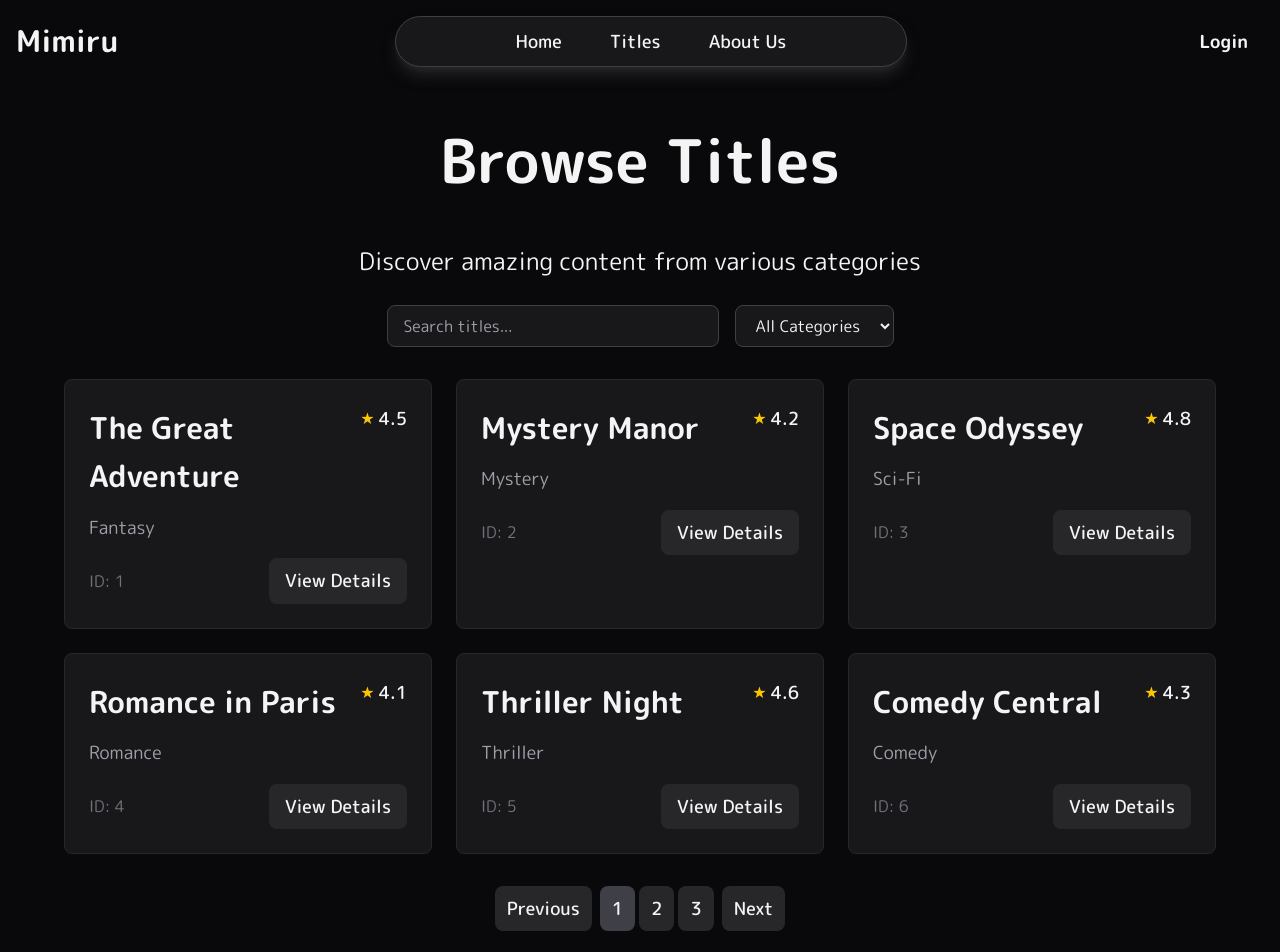
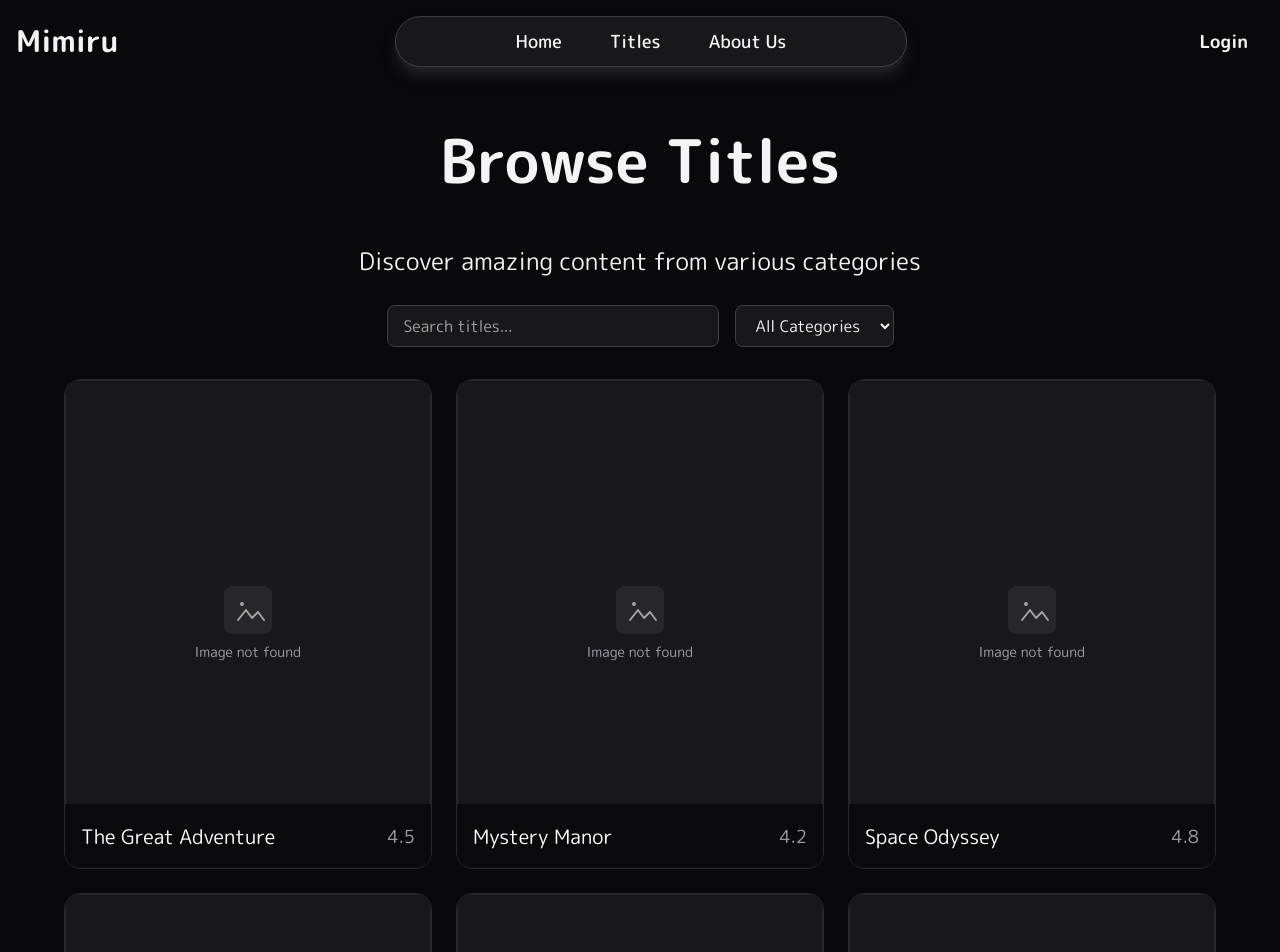
Before and after one commit to MimiruLabs/mimiru-frontend, a Next.js app: page /titles in a window 1280 px wide. Shown: the top 952 px of the page. Built offline with nearby package versions, Linux system fonts and the light colour scheme.

Commit message:
feat: add bg animation for HeroSection

```diff
--- a/app/layout.tsx
+++ b/app/layout.tsx
@@ -24,7 +24,7 @@ export default function RootLayout({
   return (
     <html lang="en">
       <body
-        className={`${mPlusRounded.variable} antialiased bg-zinc-950 text-zinc-100`}
+        className={`${mPlusRounded.variable} antialiased bg-zinc-950 text-zinc-100 overscroll-y-none scroll-smooth`}
       >
         <Suspense fallback={null}>
           <LoadingIndicator />
--- /dev/null
+++ b/components/ImageWithFallback/ImageWithFallback.tsx
@@ -0,0 +1,99 @@
+import React, { useState } from 'react'
+import NextImage, { ImageProps as NextImageProps } from 'next/image'
+import { motion, AnimatePresence } from 'framer-motion'
+
+type ImageWithFallbackProps = NextImageProps & {
+  alt: string
+  fallbackText?: string
+  className?: string
+}
+
+export const ImageWithFallback: React.FC<ImageWithFallbackProps> = ({
+  src,
+  alt,
+  fallbackText = 'Image not found',
+  className,
+  ...props
+}) => {
+  const [error, setError] = useState(false)
+  const [loading, setLoading] = useState(true)
+
+  return (
+    <div className={`relative ${className || ''}`}>
+      <AnimatePresence mode="wait">
+        {loading && !error && (
+          <motion.div
+            key="loading"
+            initial={{ opacity: 0 }}
+            animate={{ opacity: 1 }}
+            exit={{ opacity: 0 }}
+            className="absolute inset-0 flex flex-col items-center justify-center bg-zinc-900 border border-zinc-800 rounded-lg p-4 z-10"
+            style={{ minHeight: 120, minWidth: 120 }}
+            aria-label="Loading image"
+          >
+            <motion.div
+              animate={{ rotate: 360 }}
+              transition={{ repeat: Infinity, duration: 1, ease: "linear" }}
+            >
+              <svg width="40" height="40" viewBox="0 0 40 40" fill="none">
+                <circle
+                  cx="20"
+                  cy="20"
+                  r="16"
+                  stroke="#a1a1aa"
+                  strokeWidth="4"
+                  strokeDasharray="80"
+                  strokeDashoffset="60"
+                  strokeLinecap="round"
+                />
+              </svg>
+            </motion.div>
+            <span className="text-zinc-400 text-sm mt-2">Loading...</span>
+          </motion.div>
+        )}
+
+        {error && (
+          <motion.div
+            key="error"
+            initial={{ opacity: 0, scale: 0.95 }}
+            animate={{ opacity: 1, scale: 1 }}
+            exit={{ opacity: 0, scale: 0.95 }}
+            className="absolute inset-0 flex flex-col items-center justify-center bg-zinc-900 border border-zinc-800 rounded-lg p-4 z-10"
+            style={{ minHeight: 120, minWidth: 120 }}
+            aria-label={fallbackText}
+          >
+            <svg width="48" height="48" fill="none" viewBox="0 0 48 48">
+              <rect width="48" height="48" rx="8" fill="#27272a"/>
+              <path d="M14 34l8-10 6 8 6-6 6 8" stroke="#a1a1aa" strokeWidth="2" strokeLinecap="round" strokeLinejoin="round"/>
+              <circle cx="18" cy="18" r="2" fill="#a1a1aa"/>
+            </svg>
+            <span className="text-zinc-400 text-sm mt-2">{fallbackText}</span>
+          </motion.div>
+        )}
+      </AnimatePresence>
+
+      <motion.div
+        key="image"
+        initial={{ opacity: 0 }}
+        animate={{ opacity: !loading && !error ? 1 : 0 }}
+        transition={{ duration: 0.4 }}
+        style={{
+          display: loading || error ? 'none' : 'block',
+        }}
+      >
+        <NextImage
+          {...props}
+          src={src}
+          alt={alt}
+          className={className}
+          loading="lazy"
+          onError={() => {
+            setError(true)
+            setLoading(false)
+          }}
+          onLoadingComplete={() => setLoading(false)}
+        />
+      </motion.div>
+    </div>
+  )
+}
--- /dev/null
+++ b/components/ImageWithFallback/index.ts
@@ -0,0 +1 @@
+export * from './ImageWithFallback'
--- /dev/null
+++ b/components/TitleCard/TitleCard.tsx
@@ -0,0 +1,98 @@
+import React from "react";
+import { Typography } from "@/components/Typography";
+import { ImageWithFallback } from "@/components/ImageWithFallback";
+import { motion } from "framer-motion";
+import { useRouter } from "next/navigation"; // Use "next/router" if using Next.js 12
+
+type TitleCardProps = {
+  title: string;
+  category: string;
+  rating: number;
+  href?: string; // Add href for link
+};
+
+import type { Variants } from "framer-motion";
+
+const bottomVariants: Variants = {
+  initial: {
+    y: 0,
+    height: 64,
+    opacity: 1,
+  },
+  hover: {
+    y: 0,
+    height: 120,
+    opacity: 1,
+    transition: { type: "spring" as const, stiffness: 260, damping: 24 },
+  },
+};
+
+const extraInfoVariants: Variants = {
+  initial: { opacity: 0, y: 10, pointerEvents: "none", height: 0 },
+  hover: {
+    opacity: 1,
+    y: 0,
+    pointerEvents: "auto",
+    height: "auto",
+    transition: { delay: 0.1, type: "spring" as const, stiffness: 260, damping: 24 },
+  },
+};
+
+export const TitleCard: React.FC<TitleCardProps> = ({
+  title,
+  category,
+  rating,
+  href,
+}) => {
+  const router = useRouter();
+
+  const handleClick = () => {
+    // Wait for the tap animation to finish before redirecting
+    setTimeout(() => {
+      if (href) router.push(href);
+    }, 150); // 150ms matches the tap animation
+  };
+
+  return (
+    <motion.div
+      className="relative group min-w-[200px] max-w-[400px] border border-zinc-800 rounded-2xl aspect-[3/4] overflow-hidden cursor-pointer"
+      whileHover="hover"
+      initial="initial"
+      onClick={handleClick}
+      transition={{ type: "spring", stiffness: 300, damping: 20 }}
+      style={{ boxShadow: "0 0 0 0 rgba(0,0,0,0)" }}
+      whileTap={{ scale: 0.98 }}
+      animate="initial"
+      tabIndex={0}
+      role="link"
+    >
+      <div className="absolute top-0 left-0 w-full h-full">
+        <ImageWithFallback
+          src="/"
+          alt={title}
+          className="object-cover h-full w-full"
+          fill
+        />
+      </div>
+      <motion.div
+        className="absolute bottom-0 left-0 w-full bg-zinc-950/90 px-4 py-3 flex flex-col justify-center z-20"
+        variants={bottomVariants}
+        style={{ overflow: "hidden" }}
+      >
+        <div className="flex items-center justify-between flex-nowrap gap-2">
+          <Typography variant="h6" className="text-white">
+            {title}
+          </Typography>
+          <Typography variant="body-sm" className="text-zinc-400">
+            {rating}
+          </Typography>
+        </div>
+        <motion.div variants={extraInfoVariants}>
+          <Typography variant="body-sm" className="text-zinc-400 mt-2">
+            {category}
+          </Typography>
+        </motion.div>
+      </motion.div>
+    </motion.div>
+  );
+};
--- /dev/null
+++ b/components/TitleCard/index.ts
@@ -0,0 +1 @@
+export * from './TitleCard'
--- a/features/AboutPage/AboutPage.tsx
+++ b/features/AboutPage/AboutPage.tsx
@@ -6,7 +6,7 @@ import { AnimatedContainer } from '@/components/AnimatedContainer'
 
 const AboutPage = () => {
   return (
-    <AnimatedContainer>
+    <AnimatedContainer className='pt-20'>
       <div className="py-8">
         <div className="max-w-4xl mx-auto">
           <Typography variant="h1" weight="bold" className="mb-8 text-center">
--- a/features/TitleDetailPage/TitleDetailPage.tsx
+++ b/features/TitleDetailPage/TitleDetailPage.tsx
@@ -24,7 +24,7 @@ const TitleDetailPage = ({ titleID }: TitleDetailPageProps) => {
   }
 
   return (
-    <AnimatedContainer>
+    <AnimatedContainer className="pt-20">
       <div className="py-8">
         <div className="max-w-4xl mx-auto">
           {/* Header Section */}
--- a/features/TitlesPage/TitlesPage.tsx
+++ b/features/TitlesPage/TitlesPage.tsx
@@ -3,6 +3,7 @@
 import React from 'react'
 import { Typography } from '@/components/Typography'
 import { AnimatedContainer } from '@/components/AnimatedContainer'
+import { TitleCard } from '@/components/TitleCard'
 
 const TitlesPage = () => {
   // Mock data for demonstration - in real app this would come from API
@@ -52,32 +53,13 @@ const TitlesPage = () => {
           {/* Titles Grid */}
           <div className="grid grid-cols-1 sm:grid-cols-2 lg:grid-cols-3 gap-6">
             {mockTitles.map((title) => (
-              <div key={title.id} className="bg-zinc-900 rounded-lg border border-zinc-800 p-6 hover:border-zinc-600 transition-colors cursor-pointer">
-                <div className="flex justify-between items-start mb-3">
-                  <Typography variant="h4" weight="semibold" className="flex-1">
-                    {title.title}
-                  </Typography>
-                  <div className="flex items-center gap-1 ml-2">
-                    <span className="text-yellow-400">★</span>
-                    <Typography variant="body-sm" weight="medium">
-                      {title.rating}
-                    </Typography>
-                  </div>
-                </div>
-                <Typography variant="body-sm" weight="normal" className="text-zinc-400 mb-4">
-                  {title.category}
-                </Typography>
-                <div className="flex justify-between items-center">
-                  <Typography variant="caption" weight="normal" className="text-zinc-500">
-                    ID: {title.id}
-                  </Typography>
-                  <button className="px-4 py-2 bg-zinc-800 hover:bg-zinc-700 rounded-lg transition-colors">
-                    <Typography variant="body-sm" weight="medium">
-                      View Details
-                    </Typography>
-                  </button>
-                </div>
-              </div>
+              <TitleCard
+                key={title.id}
+                title={title.title}
+                category={title.category}
+                rating={title.rating}
+                href={`/titles/${title.id}`}
+              />
             ))}
           </div>
 
--- a/layouts/MainLayout/MainLayout.tsx
+++ b/layouts/MainLayout/MainLayout.tsx
@@ -7,7 +7,7 @@ import { BaseProps } from '@/types'
 
 const MainLayout = ({ children }: BaseProps) => {
   return (
-    <div className="min-h-screen flex flex-col relative">
+    <div className="min-h-screen flex flex-col relative scroll-smooth">
       <MainLayoutHeader />
       <main className="flex-1">
           {children}
```
Also changed, not shown: features/HomePage/sections/HeroSection.tsx (+31 -13 lines).
